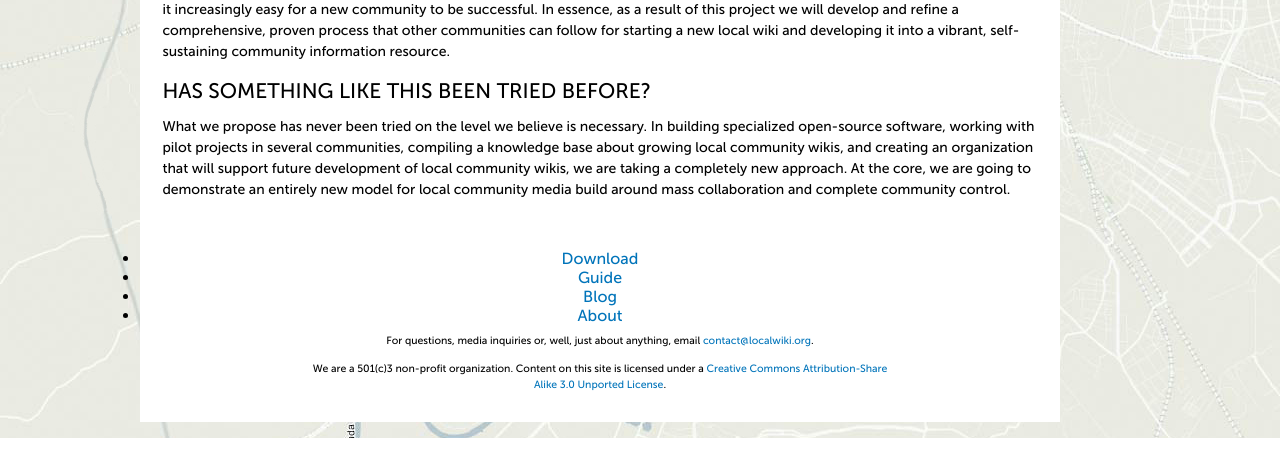
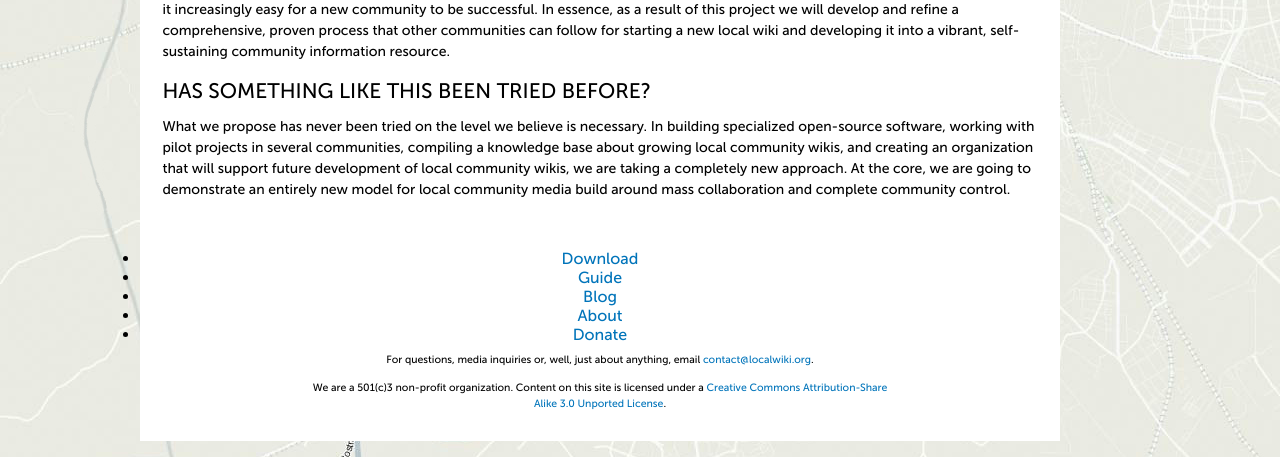
Before and after one commit to mivanov/localwiki_splash, a Django app: template templates/faq.html in a window 1280 px wide. Shown: the part 4540-4997 px from the top of the page. Run offline with Django 3.2, Linux system fonts and the light colour scheme; the template is opened without the code that fills it, so the values that code supplies are empty.

Commit message:
donate tab

```diff
--- a/templates/nav.html
+++ b/templates/nav.html
@@ -5,5 +5,6 @@
   <li><a href="https://guide.localwiki.org/" target="_blank">Guide</a></li>
   <li><a href="/blog/">Blog</a></li>
   <li><a href="/about/">About</a></li>
+  <li><a href="/donate/">Donate</a></li>
 </ul>
 </div>
```
